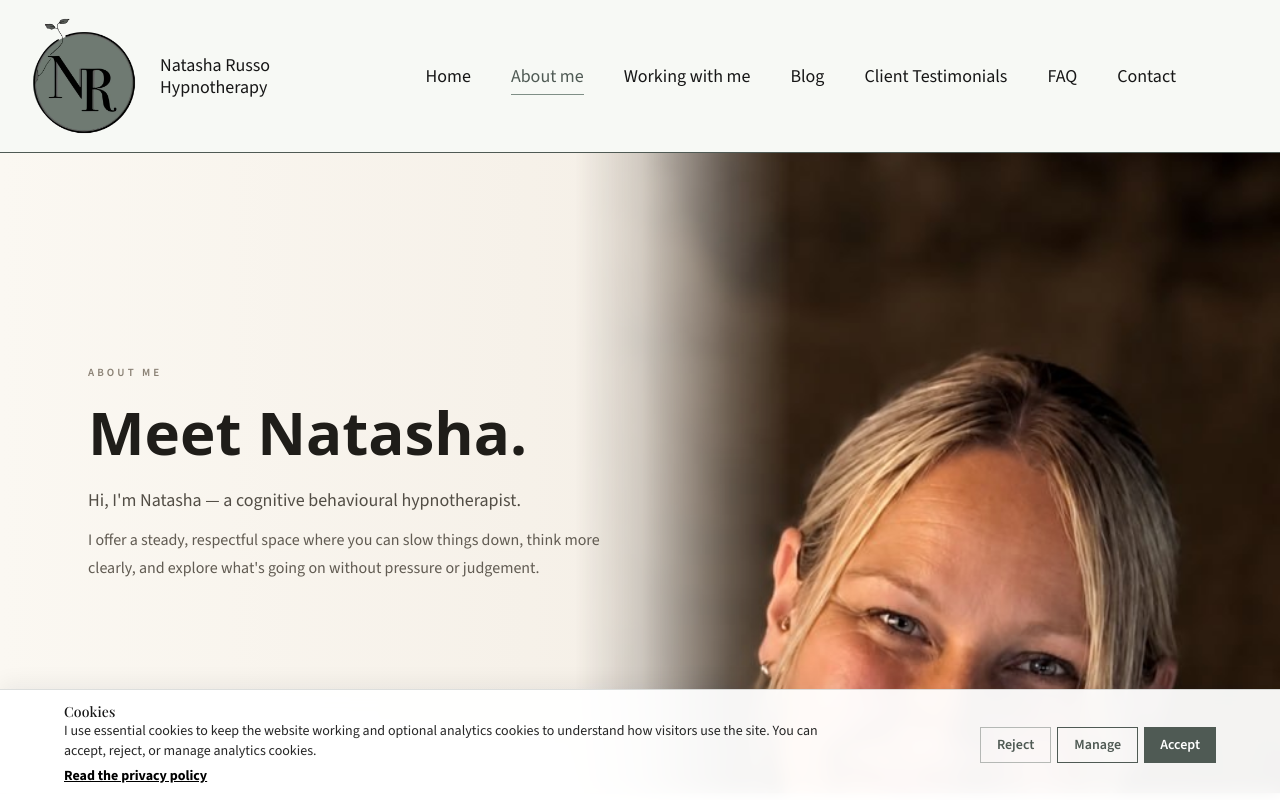
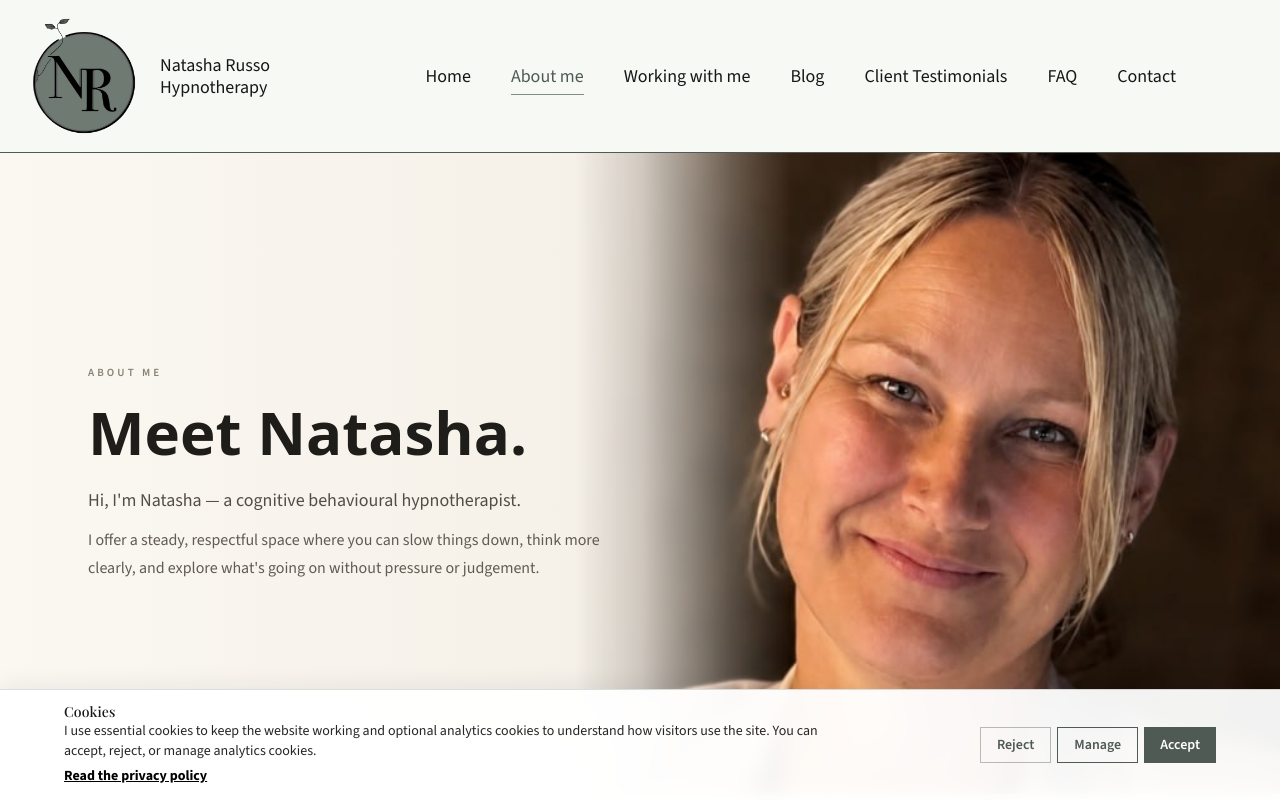
Before and after one commit to russog/natasha-russo-hypnotherapy, a Next.js app in the folder src/: page /about in a window 1280 px wide. Shown: the top 800 px of the page. Built offline with nearby package versions, Linux system fonts and the light colour scheme.

Commit message:
Fix desktop about portrait crop

```diff
--- a/src/src/app/about/page.tsx
+++ b/src/src/app/about/page.tsx
@@ -36,7 +36,7 @@ export default function About() {
                         priority
                         quality={100}
                         sizes="58vw"
-                        className="object-cover object-[58%_24%]"
+                        className="object-cover object-[58%_48%]"
                     />
                 </div>
                 <div className="absolute inset-0 z-20 bg-[linear-gradient(to_right,rgba(251,248,242,1)_0%,rgba(251,248,242,0.84)_17%,rgba(251,248,242,0.08)_34%,rgba(251,248,242,0)_45%)] md:hidden" />
```
